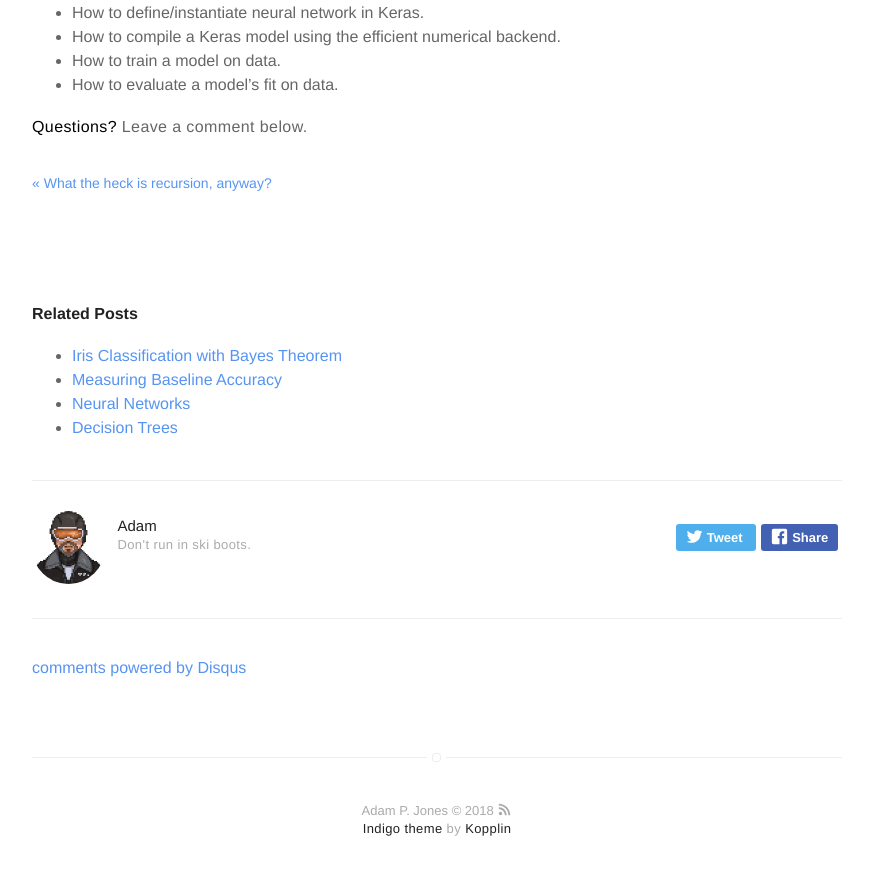
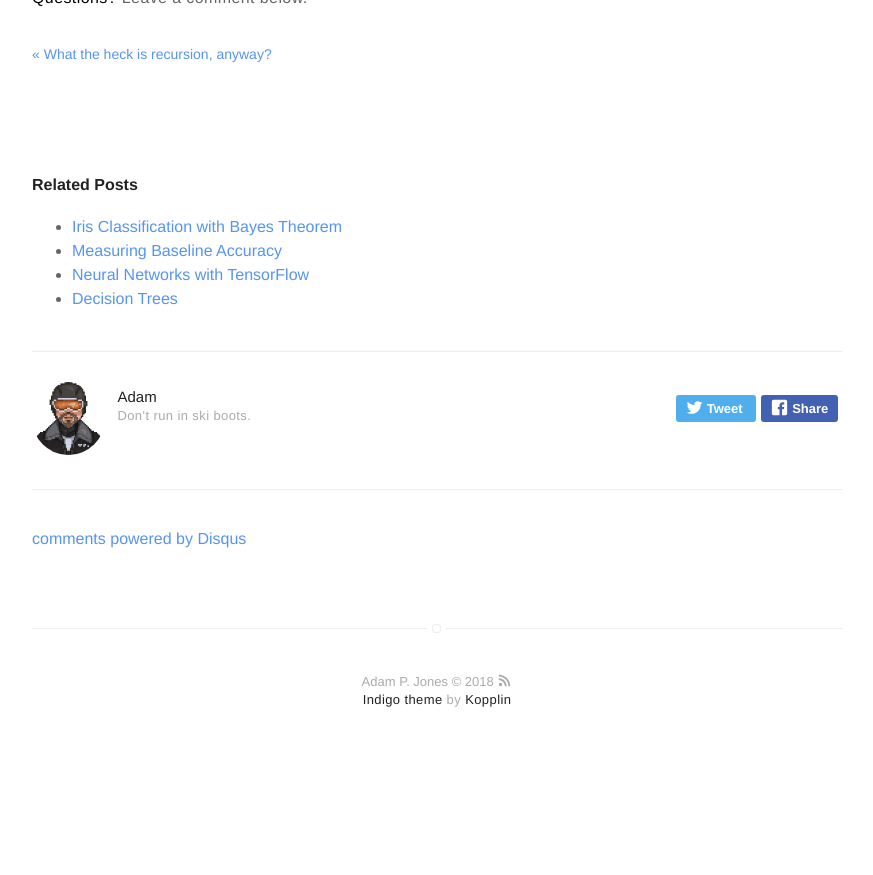
Before and after one commit to meccaLeccaHi/meccaLeccaHi.github.io, a Jekyll site: the page built from _posts/2018-11-22-keras_tutorial.md, in a window 1280 px wide and 900 px high, scrolled down 11662 px. Shown: the top 875 px of the window, without its empty margins (203-1076 px from the left). Built offline with Jekyll 4.4.1, drawn with Linux system fonts in a browser that asks for light colours; formulas are drawn with MathJax 3; comment, search, counter and statistics services are not loaded; after the commit the page ends 12433 px from its top, so only the background shows below that.

Commit message:
touching up

```diff
--- a/_posts/2018-10-30-neural_nets-tensorflow.md
+++ b/_posts/2018-10-30-neural_nets-tensorflow.md
@@ -1,5 +1,5 @@
 ---
-title: "Neural Networks"
+title: "Neural Networks with TensorFlow"
 date: 2018-10-30
 layout: post
 math: true
@@ -13,7 +13,7 @@
 - MNIST database
 - Tensorflow
 author: adam
-description: A Juptyter notebook on Neural Networks using Tensorflow
+description: A Juptyter notebook on Neural Networks using TensorFlow
 ---
 
 >Adapted from numerous sources, including:
@@ -238,7 +238,10 @@
 \end{equation*}$$
 >
 >One of the advantages of this approach is that if I don't like the output produced by my model (e.g. money becomes more important to me), I can just go back and adjust the weights for that particular variable and my predictions will change accordingly.
->So, by manipulating the weights of our models, we end up with different models and ultimately, different decisions.  Imagine if, in our example, we decide to be more careful with money. In order to represent this, we can increase the relative importance of money in our model. In this case, we just got a bonus at work, so money is not a problem at the moment.
+>
+>So, by manipulating the weights of our models, we end up with different models and ultimately, different decisions.
+>
+>Imagine if, in our example, we decide to be more careful with money. In order to represent this, we can increase the relative importance of money in our model. In this case, we just got a bonus at work, so money is not a problem at the moment.
 >
 >$$\begin{equation*}
     \ \vec{w} \cdotp \vec{x} = \left[\begin{array}{c} 9 \\ 5 \\ 7 \end{array} \right]
@@ -267,6 +270,7 @@
 \end{equation*}$$
 >
 > In one swift operation we found that our model suggests we go on Sunday and Monday, but not Friday, based on the weights we've assigned to each category. Pretty handy, eh?
+>
 > Of course, we could then start comparing different models just as easily by expanding $\vec{w}$ to be a matrix $\mathbf{W}$ and performing the same operation as above. But that's as far as we'll go with this example.
 
 ---
--- a/_posts/2018-11-22-keras_tutorial.md
+++ b/_posts/2018-11-22-keras_tutorial.md
@@ -161,7 +161,7 @@
 
 In our current example (below), we can see that we're using a fully-connected network structure consisting of with three layers.
 
-{% include figure.html url="/assets/images/keras_tutorial/model.png" caption="Fully-connected model schematic." width="55%" %}
+{% include figure.html url="/assets/images/keras_tutorial/model.png" caption="Fully-connected model schematic." width="40%" %}
 
 We can specify the number of neurons in each layer, as well as the activation function, in the process of creating our model.
 
```
